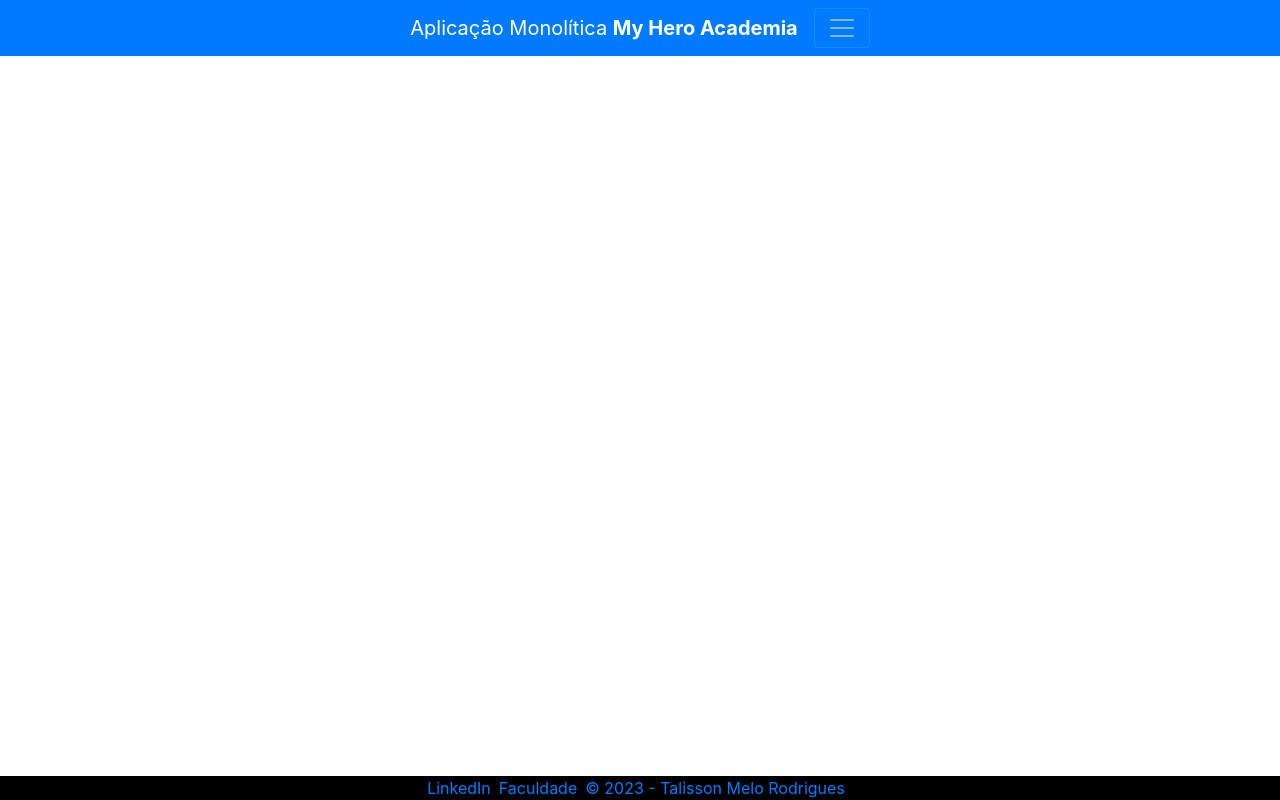
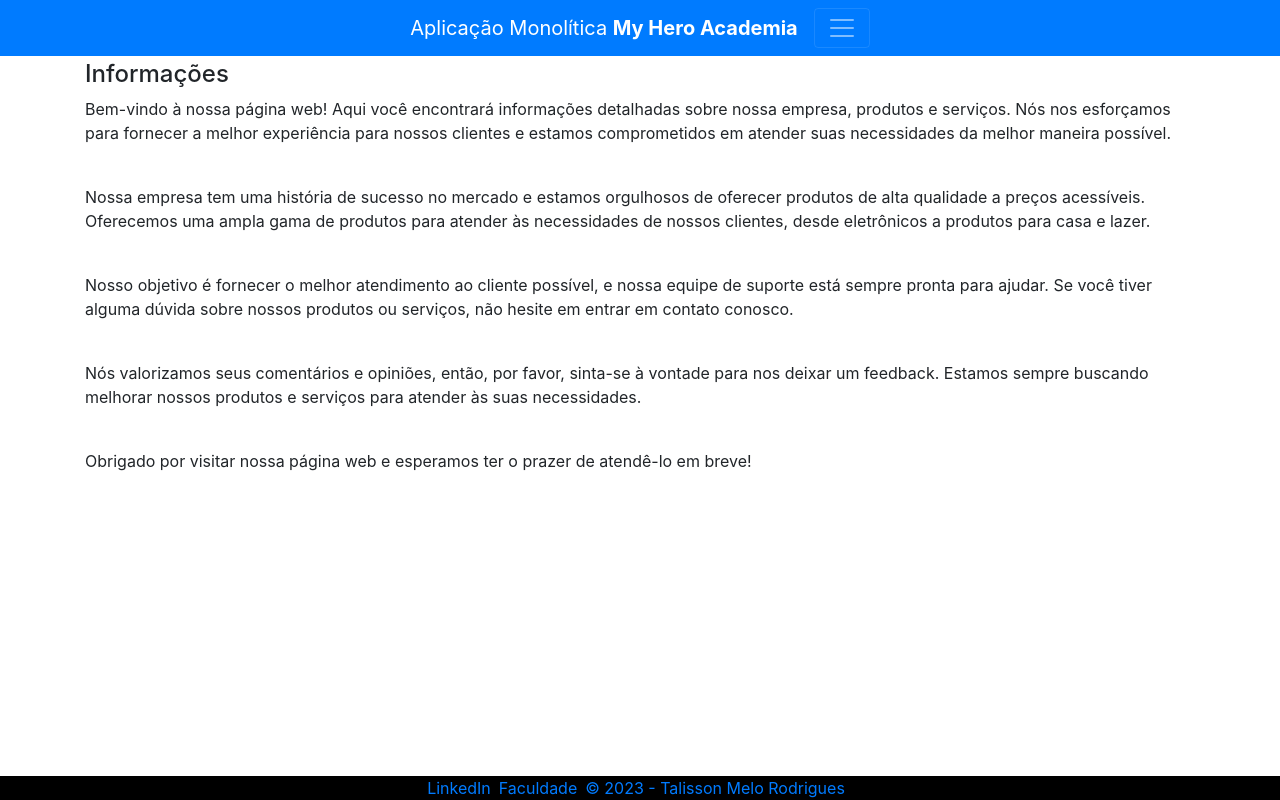
Before and after one commit to TalissonMelo/angular_typescript, an Angular app: page /lazy-loading in a window 1280 px wide. Before the commit this address led to /. Built offline with nearby package versions, Linux system fonts and the light colour scheme.

Commit message:
Adicionado lazy-loading

```diff
--- a/src/app/app-routing.module.ts
+++ b/src/app/app-routing.module.ts
@@ -5,6 +5,7 @@ import { InicialComponent } from './inicial/inicial.component';
 
 const routes: Routes = [
   {path: '', component: InicialComponent},
+  { path: 'lazy-loading', loadChildren: () => import('./lazy-loading/lazy-loading.module').then(m => m.LazyLoadingModule) },
 ];
 
 @NgModule({
--- a/src/app/app.component.html
+++ b/src/app/app.component.html
@@ -19,6 +19,9 @@
                         <li class="nav-item">
                             <a class="nav-link" [routerLink]="['/professor']"><strong>Professores</strong></a>
                         </li>
+                        <li class="nav-item">
+                            <a class="nav-link" [routerLink]="['/lazy-loading']"><strong>Sobre</strong></a>
+                        </li>
                     </ul>
                 </div>
             </div>
--- /dev/null
+++ b/src/app/lazy-loading/lazy-loading-routing.module.ts
@@ -0,0 +1,11 @@
+import { NgModule } from '@angular/core';
+import { RouterModule, Routes } from '@angular/router';
+import { LazyLoadingComponent } from './lazy-loading.component';
+
+const routes: Routes = [{ path: '', component: LazyLoadingComponent }];
+
+@NgModule({
+  imports: [RouterModule.forChild(routes)],
+  exports: [RouterModule]
+})
+export class LazyLoadingRoutingModule { }
--- /dev/null
+++ b/src/app/lazy-loading/lazy-loading.component.html
@@ -0,0 +1,24 @@
+<div class="container">
+    <h4 class="pt-1">Informações</h4>
+    <p>Bem-vindo à nossa página web! Aqui você encontrará informações detalhadas sobre nossa empresa, produtos e
+        serviços. Nós nos esforçamos para fornecer a melhor experiência para nossos clientes e estamos comprometidos em
+        atender suas necessidades da melhor maneira possível.</p>
+    <br />
+    <p> Nossa empresa tem uma história de sucesso no mercado e estamos orgulhosos de oferecer produtos de alta qualidade
+        a preços acessíveis. Oferecemos uma ampla gama de produtos para atender às necessidades de nossos clientes,
+        desde eletrônicos a produtos para casa e lazer.
+    </p>
+    <br />
+    <p>
+    Nosso objetivo é fornecer o melhor atendimento ao cliente possível, e nossa equipe de suporte está sempre pronta
+    para ajudar. Se você tiver alguma dúvida sobre nossos produtos ou serviços, não hesite em entrar em contato conosco.
+    </p>
+    <br />
+    <p>
+    Nós valorizamos seus comentários e opiniões, então, por favor, sinta-se à vontade para nos deixar um feedback.
+    Estamos sempre buscando melhorar nossos produtos e serviços para atender às suas necessidades.
+    </p>
+    <br />
+    <p>
+    Obrigado por visitar nossa página web e esperamos ter o prazer de atendê-lo em breve!</p>
+</div>
--- /dev/null
+++ b/src/app/lazy-loading/lazy-loading.component.ts
@@ -0,0 +1,14 @@
+import { Component, OnInit } from '@angular/core';
+
+@Component({
+  selector: 'app-lazy-loading',
+  templateUrl: './lazy-loading.component.html',
+})
+export class LazyLoadingComponent implements OnInit {
+
+  constructor() { }
+
+  ngOnInit(): void {
+  }
+
+}
```
Also changed, not shown: src/app/lazy-loading/lazy-loading.module.ts (added, +17 -0 lines).
